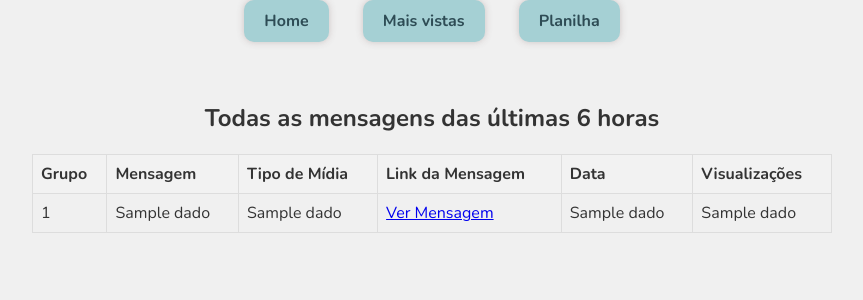
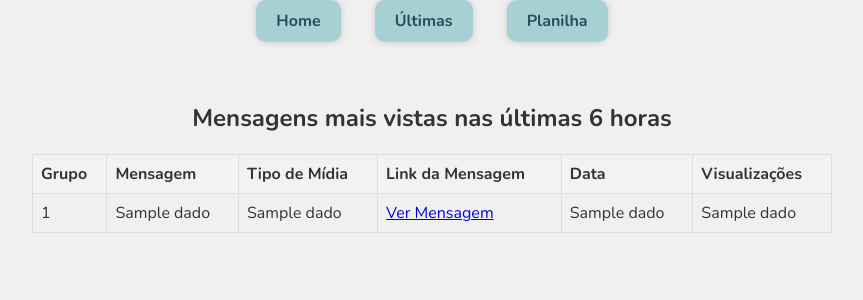
Before and after one commit to Michellynss/Raspador_Telegram, a Python web app: template templates/telegram.html in a window 1280 px wide. Shown: the top 300 px of the page, without its empty margins (208-1071 px from the left). Run offline with Jinja, Linux system fonts and the light colour scheme; the template is opened without the code that fills it: most values are stand-ins (such as "Sample title", 1, 10 or a date in 2020).

Commit message:
Update telegram.html

```diff
--- a/templates/telegram.html
+++ b/templates/telegram.html
@@ -3,20 +3,20 @@
 <head>
     <meta charset="UTF-8">
     <meta name="viewport" content="width=device-width, initial-scale=1.0">
-    <title>Últimas mensagens</title>
+    <title>Mais vistas</title>
     <link href="https://fonts.googleapis.com/css2?family=Nunito:wght@400;600;700&display=swap" rel="stylesheet">
     <link href="static/css/style.css" rel="stylesheet" type="text/css">
 </head>
 <body>
     <nav>
         <ul>
-            <a href="/">Home</a>
-            <a href="/maisvistas">Mais vistas</a>
-            <a href="/planilha">Planilha</a>
+           <a href="/">Home</a>
+           <a href="/dados">Últimas</a>
+           <a href="/planilha">Planilha</a>
         </ul>
     </nav>
     <div class="container">
-        <h2>Todas as mensagens das últimas 6 horas</h2>
+        <h2>Mensagens mais vistas nas últimas 6 horas</h2>
         <table>
             <thead>
                 <tr>
@@ -29,7 +29,7 @@
                 </tr>
             </thead>
             <tbody>
-                {% for dado in dados %}
+                {% for dado in top_mensagens %}
                 <tr>
                     <td>{{ dado[0] }}</td>
                     <td>{{ dado[1] }}</td>
```
